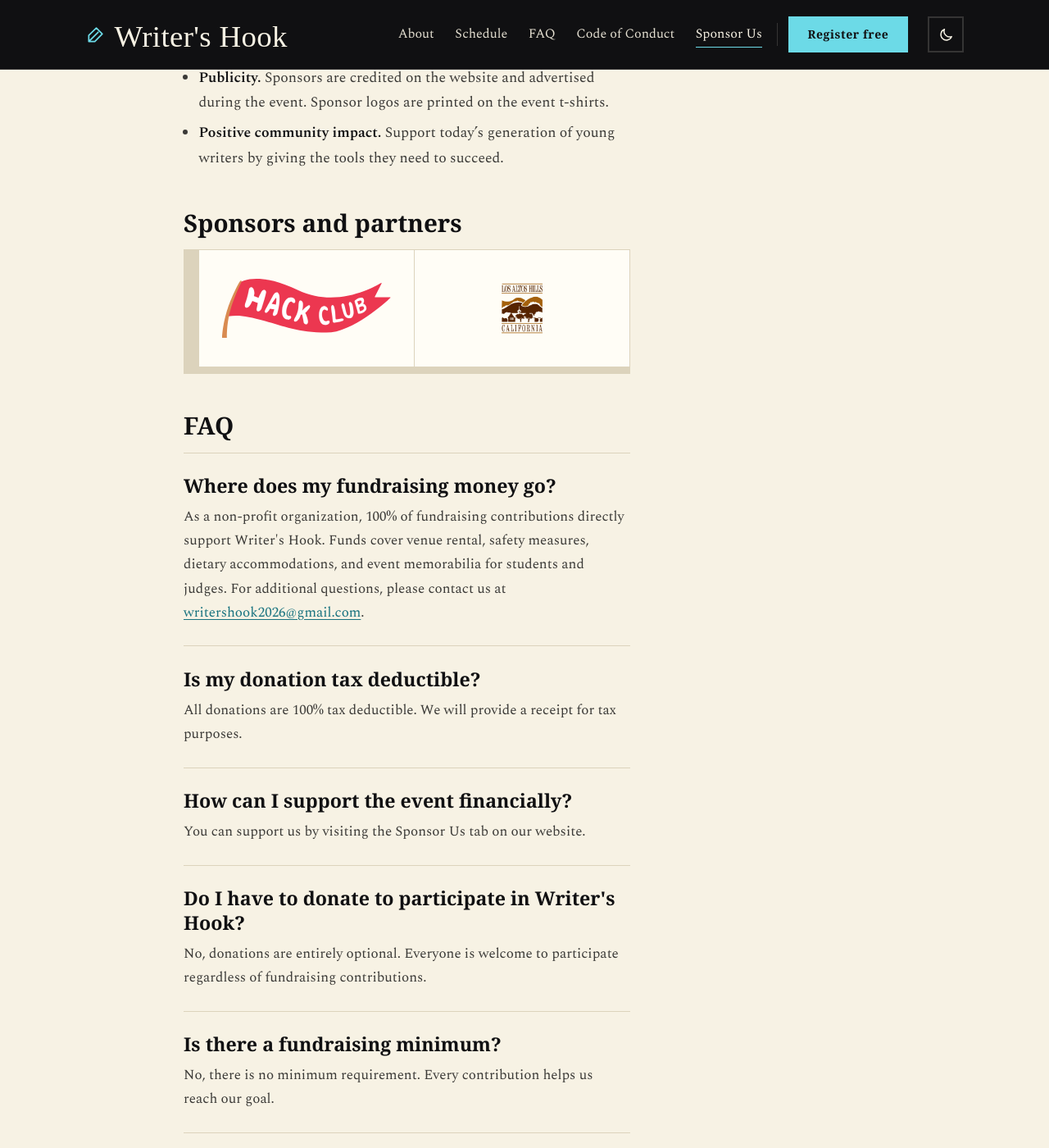
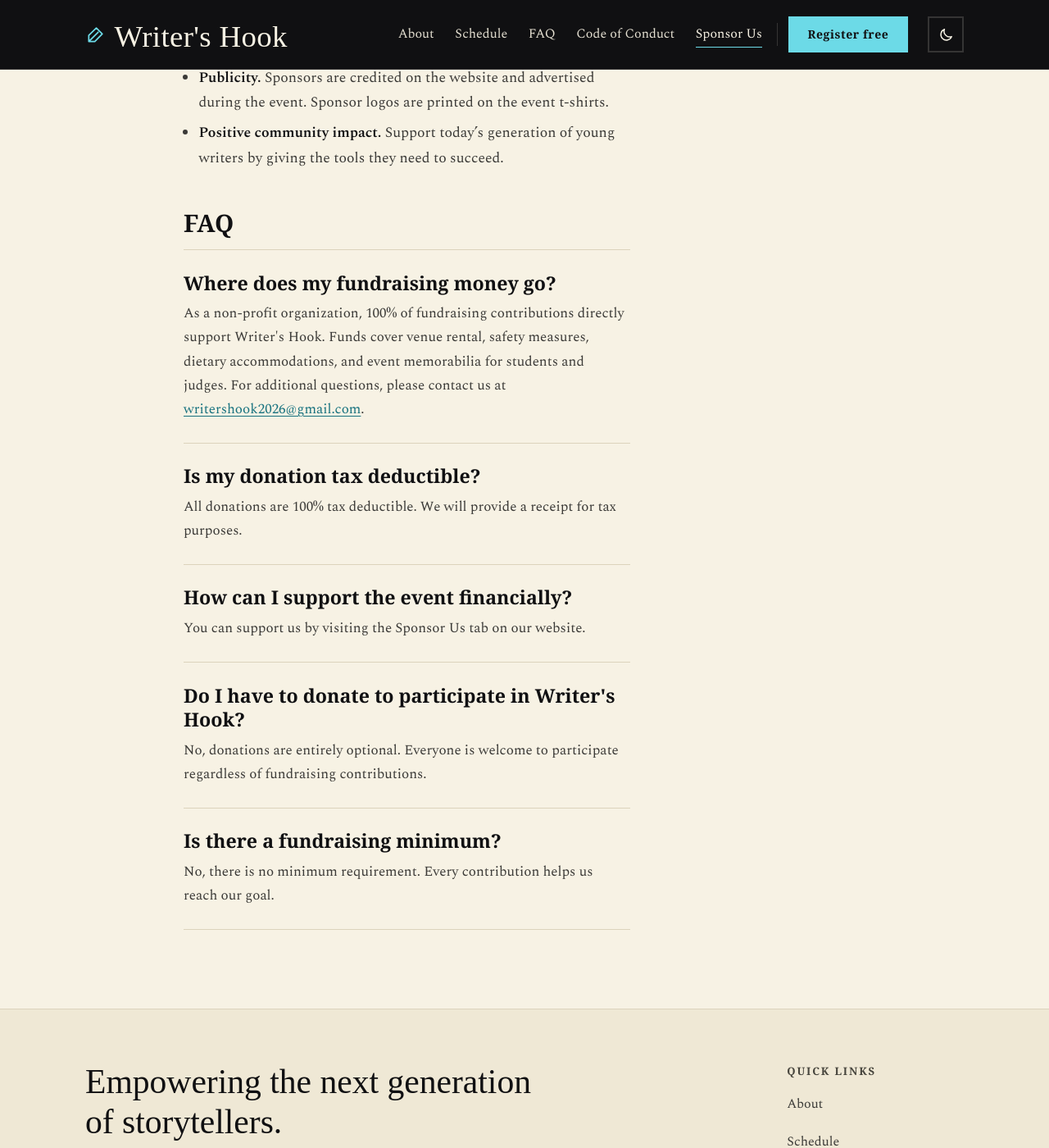
Before and after one commit to Writer-s-Hook/Website, a Jekyll site: the page built from support.md, in a window 1280 px wide and 1400 px high, scrolled down 1184 px. Shown: the whole window at 82% size. Built offline with Jekyll 4.4.1, drawn with Linux system fonts in a browser that asks for light colours; some web fonts are replaced.

Commit message:
Move sponsors to the home page and drop the tiles
The section now sits on the home page, between the schedule and the closing
organiser credit, rather than on /support/.

Each mark had been boxed on a #FFFDF6 tile, which against the cream page read
as a pair of near-white rectangles with a small logo adrift in the middle - the
town seal filled 96px of a 262px box. Both marks are dark on transparency and
need no backing, so the tiles and their grid lines are gone and the logos sit
straight on the page in a simple row. They stay normalised by height.

Co-Authored-By: Claude Opus 5 <noreply@anthropic.com>

```diff
--- a/_sass/components/_sponsor.scss
+++ b/_sass/components/_sponsor.scss
@@ -1,21 +1,18 @@
 @use "../base/variables" as *;
 
-// Sponsor marks. The tile stays light in both themes because sponsor artwork
-// ships with fixed brand colours and cannot follow the page's ink tokens.
+// Sponsor marks sit straight on the page. An earlier version boxed each one on
+// a #FFFDF6 tile, which against the cream page read as a pair of washed-out
+// rectangles with a logo adrift in the middle. Both marks are dark on
+// transparency, so they need no backing.
 .sponsor-list {
-  list-style: none; margin: 1.8rem 0 0; padding: 0;
-  display: grid; gap: 1px;
-  background: var(--rule);
-  border: 1px solid var(--rule);
-}
-@media (min-width: 620px) {
-  .sponsor-list { grid-template-columns: repeat(auto-fit, minmax(15rem, 1fr)); }
+  list-style: none; margin: 1.6rem 0 0; padding: 0;
+  display: flex; flex-wrap: wrap; align-items: center;
+  gap: 2rem 3.5rem;
 }
 .sponsor {
-  background: #FFFDF6;
-  display: flex; align-items: center; justify-content: center;
-  padding: 2.2rem 1.8rem; min-height: 7.5rem;
-  img { max-width: 13rem; max-height: 4.5rem; width: auto; height: auto; display: block; }
+  // Normalised by height: the marks are 2.9:1 and 1.3:1, so matching their
+  // widths would leave one twice as tall as the other.
+  img { max-width: 12rem; max-height: 3.4rem; width: auto; height: auto; display: block; }
   a { display: block; line-height: 0; }
 }
 
--- a/support.md
+++ b/support.md
@@ -30,10 +30,6 @@ Many writing programs are expensive and highly selective, turning away most teen
 - **Publicity.** Sponsors are credited on the website and advertised during the event. Sponsor logos are printed on the event t-shirts.
 - **Positive community impact.** Support today's generation of young writers by giving the tools they need to succeed.
 
-## Sponsors and partners
-
-{% include sponsors.html %}
-
 ## FAQ
 
 <dl class="faq">
```
Also changed, not shown: _layouts/home.html (+9 -0 lines).
